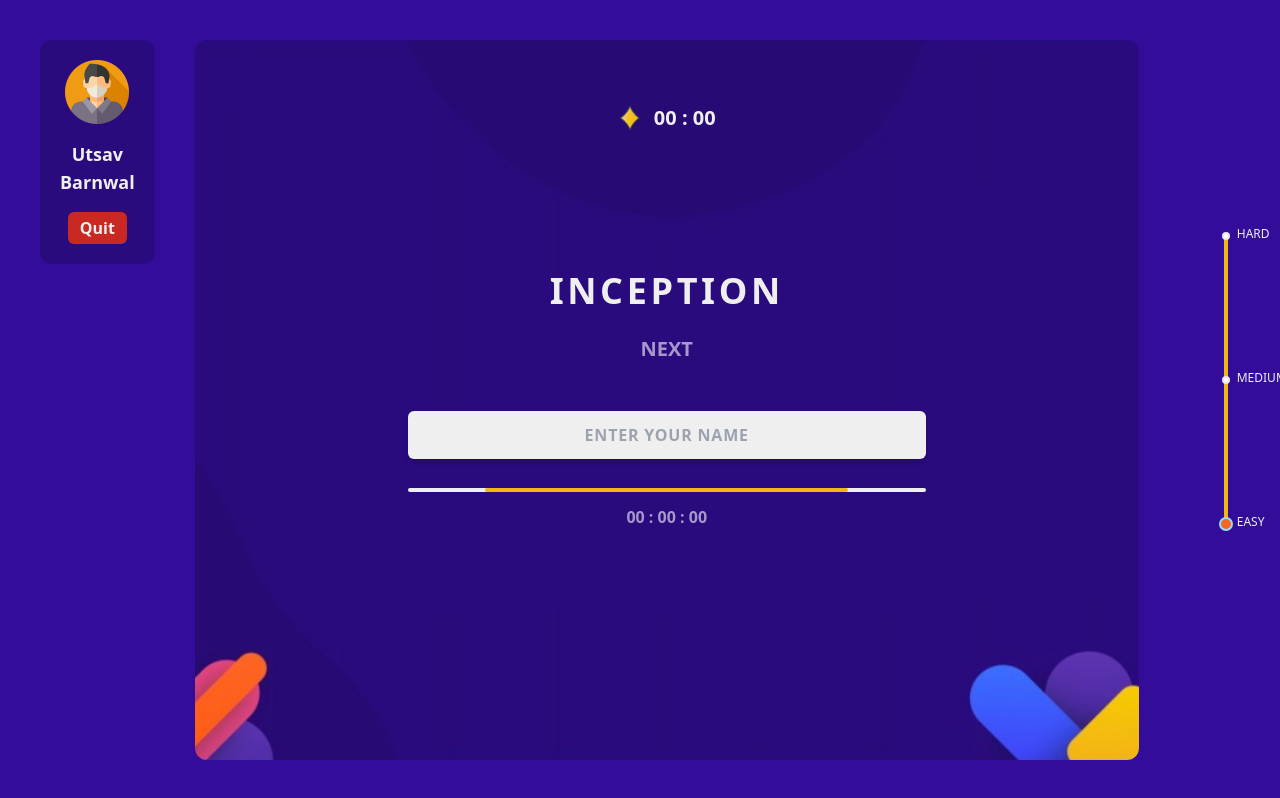
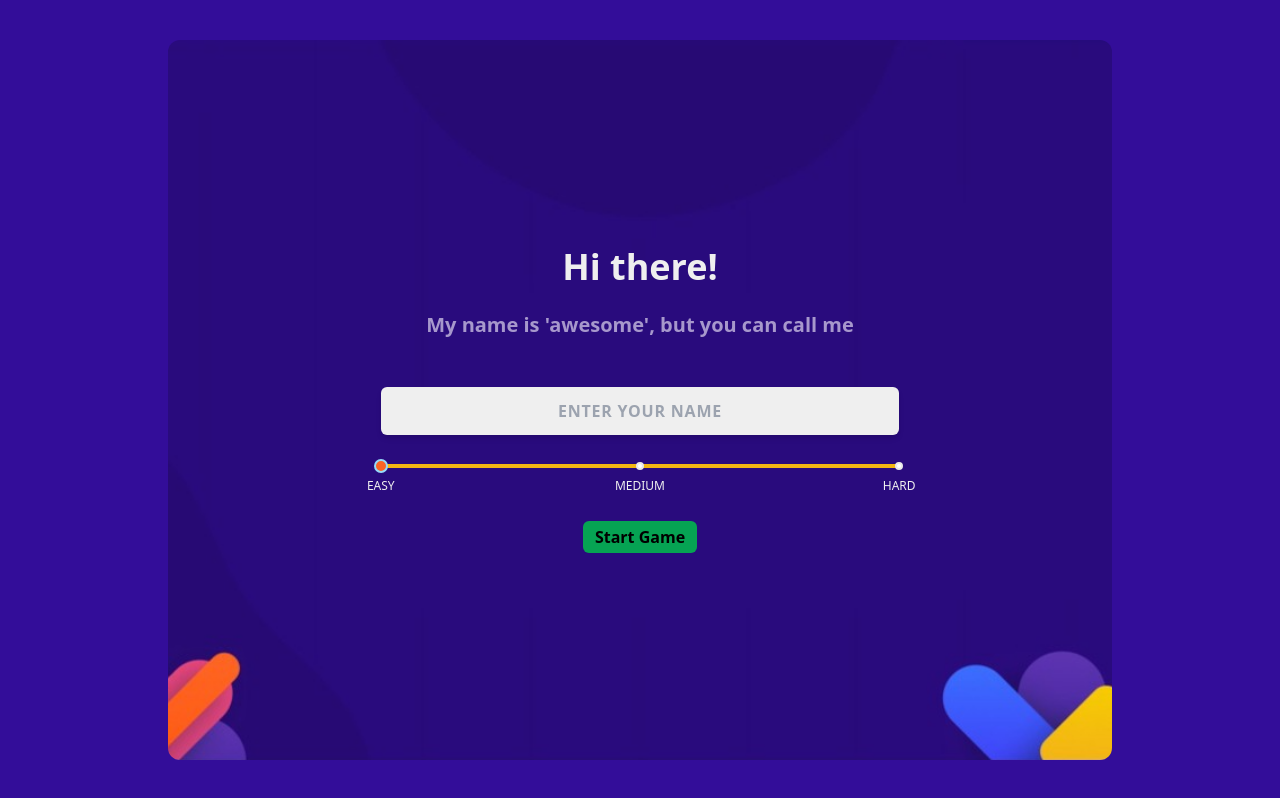
Before and after one commit to utsavdotpro/FastFingers, a React (Create React App) app: page / in a window 1280 px wide. Built offline with nearby package versions, Linux system fonts and the light colour scheme.

Commit message:
minor change

```diff
--- a/src/App.js
+++ b/src/App.js
@@ -4,8 +4,8 @@
 function App() {
   return (
     // <div className="container max-w-screen-lg m-auto p-10 h-screen flex items-center">
-    // <Home />
-    <Game />
+    <Home />
+    // <Game />
     // </div>
   );
 }
--- a/src/components/Timer/index.js
+++ b/src/components/Timer/index.js
@@ -4,7 +4,7 @@
 
 const COLOR = {
   track: "#f3b713",
-  rail: "#efefef",
+  rail: "#2a0b7d",
 };
 
 function Timer() {
```
